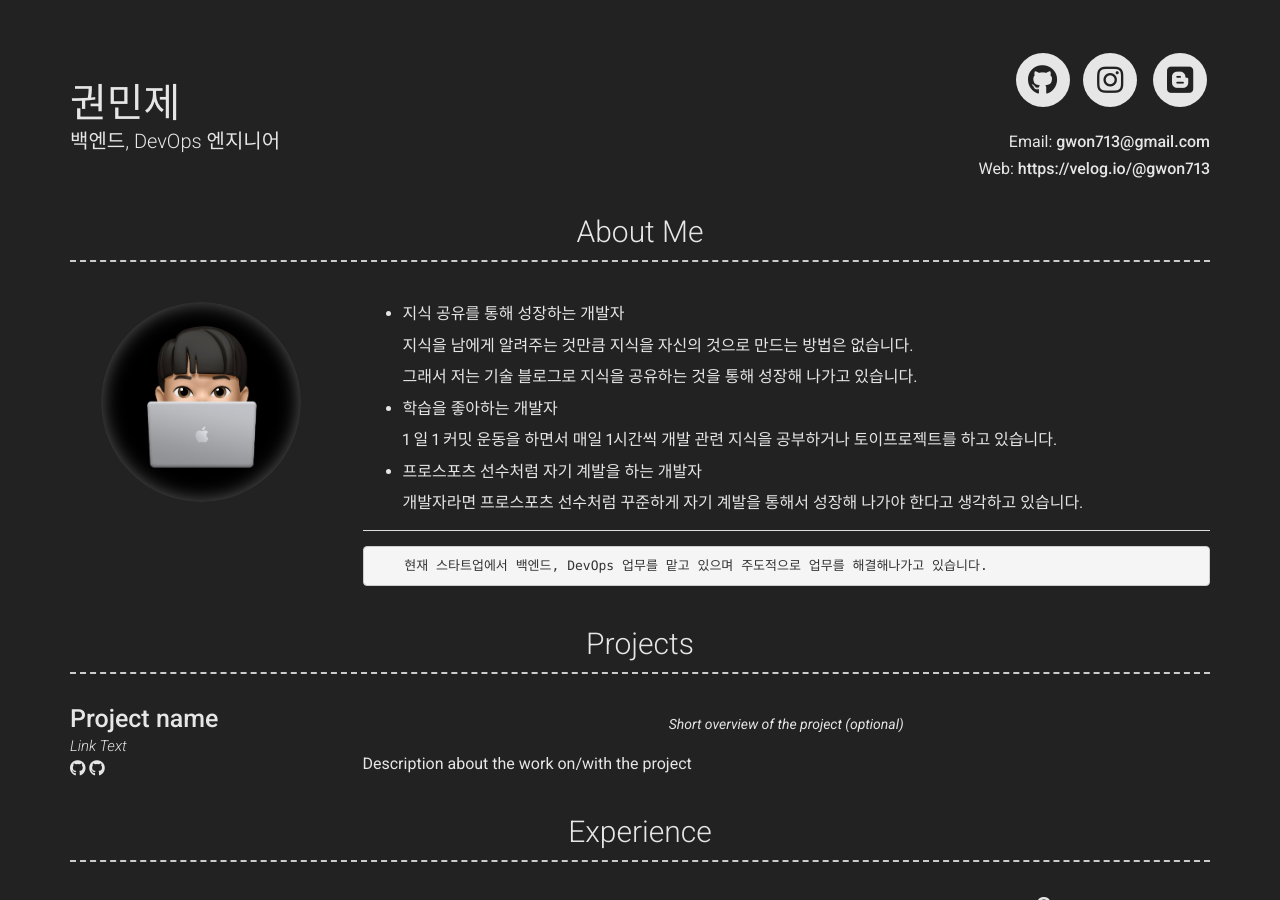
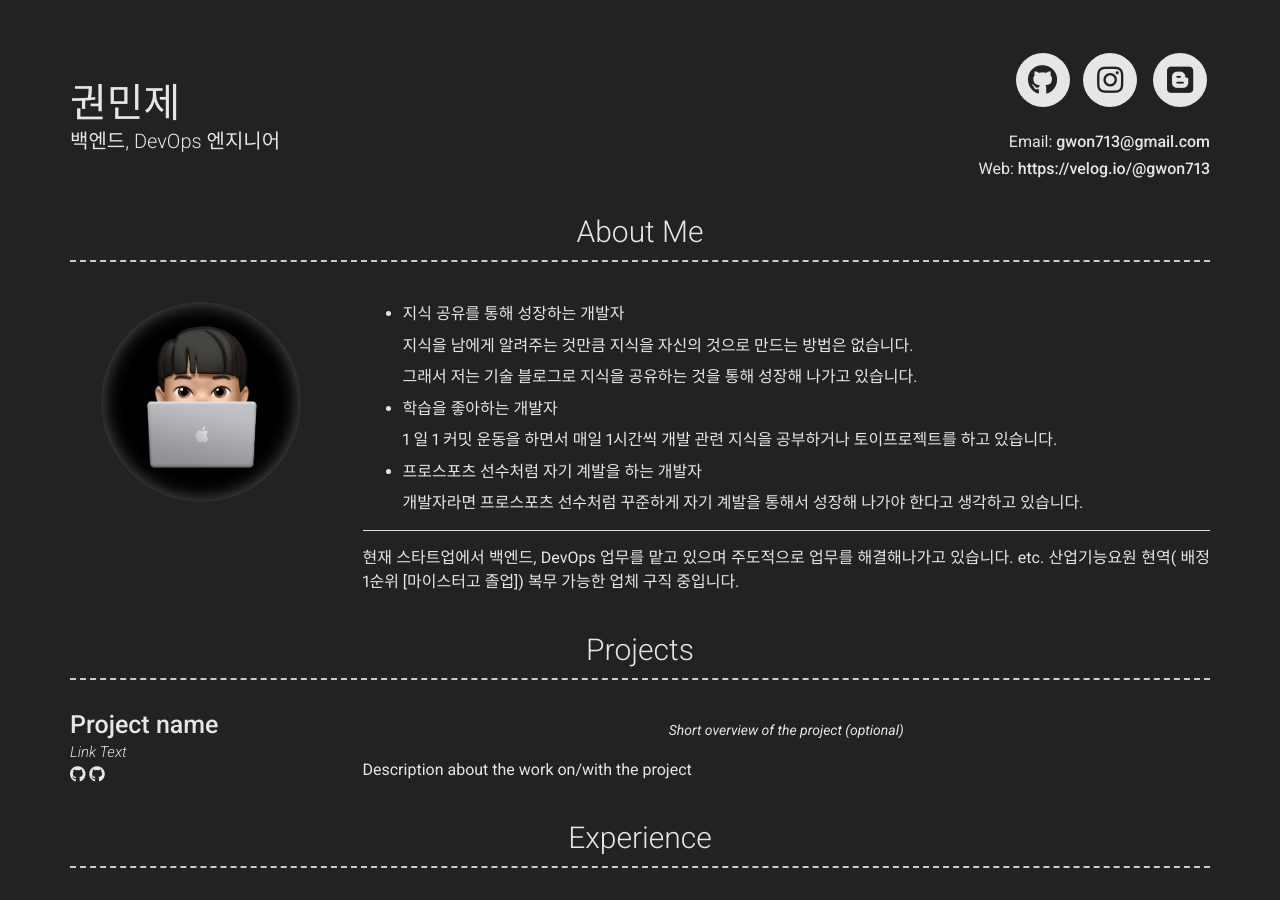
Before and after one commit to gwon713/gwon713.github.io, a Jekyll site: the page built from index.md, in a window 1280 px wide and 900 px high. Built offline with Jekyll 4.4.1, drawn with Linux system fonts in a browser that asks for light colours; nearby versions of some CDN libraries.

Commit message:
Update _config.yml

```diff
--- a/_config.yml
+++ b/_config.yml
@@ -59,7 +59,8 @@ about_content: | # this will include new lines to allow paragraphs
     개발자라면 프로스포츠 선수처럼 꾸준하게 자기 계발을 통해서 성장해 나가야 한다고 생각하고 있습니다.
 
     ----------------------------
-          현재 스타트업에서 백엔드, DevOps 업무를 맡고 있으며 주도적으로 업무를 해결해나가고 있습니다.
+    현재 스타트업에서 백엔드, DevOps 업무를 맡고 있으며 주도적으로 업무를 해결해나가고 있습니다.
+    etc. 산업기능요원 현역( 배정 1순위 [마이스터고 졸업]) 복무 가능한 업체 구직 중입니다.
 
 content:
   - title: Projects # Title for the section
```
